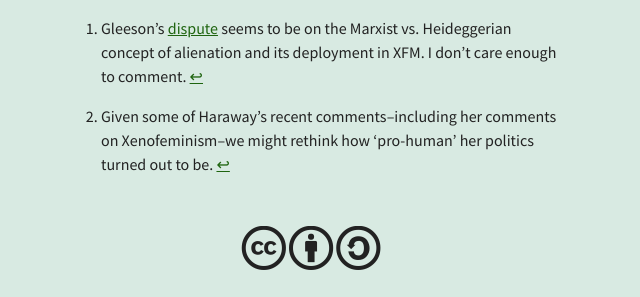
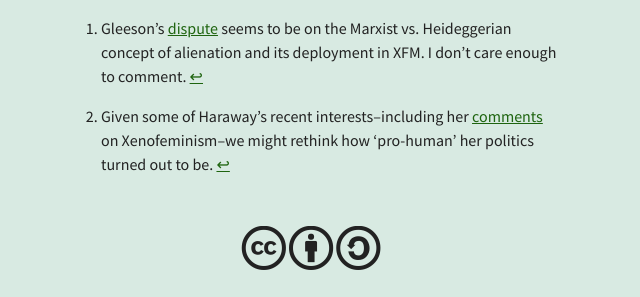
Before and after one commit to alychace/distort.jp, a Jekyll site: the page built from _posts/2020-06-14-xf-immanence.md, in a window 1280 px wide and 900 px high, scrolled down 7598 px. Shown: the part 502-799 px from the top of the window, without its empty margins (329-969 px from the left). Built offline with Jekyll 4.4.1, drawn with Linux system fonts in a browser that asks for light colours; nearby versions of some CDN libraries.

Commit message:
updated footnote

```diff
--- a/_posts/2020-06-14-xf-immanence.md
+++ b/_posts/2020-06-14-xf-immanence.md
@@ -69,4 +69,4 @@ It’s one thing to acknowledge Haraway’s contribution (even through disagreem
 ## Footnotes
 
 [^fn1]: Gleeson's [dispute](https://www.metamute.org/editorial/articles/breakthroughs-bait-xenofeminism-alienation) seems to be on the Marxist vs. Heideggerian concept of alienation and its deployment in XFM. I don't care enough to comment.
-[^fn2]: Given some of Haraway's recent comments--including her comments on Xenofeminism--we might rethink how 'pro-human' her politics turned out to be.
+[^fn2]: Given some of Haraway's recent interests--including her [comments](https://logicmag.io/nature/a-giant-bumptious-litter/) on Xenofeminism--we might rethink how 'pro-human' her politics turned out to be.
```
